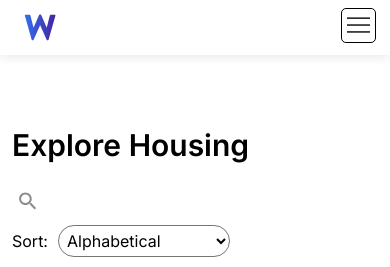
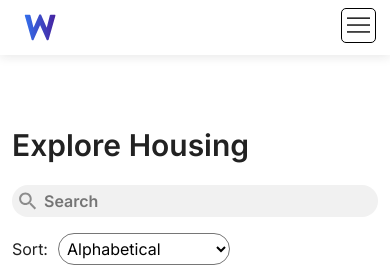
Before and after one commit to loolabs/waterpark, a Next.js app in the folder client/: page / in a window 390 px wide. Shown: the top 267 px of the page. Built offline with nearby package versions, Linux system fonts and the light colour scheme.

Commit message:
change breakpoint for searchbar for mobile, and change app font to dark grey

```diff
--- a/client/components/NavBar.tsx
+++ b/client/components/NavBar.tsx
@@ -38,7 +38,7 @@ const NavBarOption = styled.a<any>`
   ${(props: any) =>
     props.isActive &&
     css`
-      color: ${colours.black};
+      color: ${colours.darkGrey};
     `};
   margin: 0px 32px;
 
@@ -53,7 +53,7 @@ const NavBarOption = styled.a<any>`
   }
 
   &:hover {
-    color: ${colours.black};
+    color: ${colours.darkGrey};
     cursor: pointer;
   }
 `
--- a/client/components/SearchInput.tsx
+++ b/client/components/SearchInput.tsx
@@ -29,6 +29,13 @@ export const SearchInput = styled.input`
     width: 200px;
   }
 
+  @media ${smallerThan(width.mobile)} {
+    background-color: ${colours.neutralLight1};
+    padding-right: 12px;
+    margin-bottom: 8px;
+    width: 100%;
+  }
+
   :focus,
   :not(:placeholder-shown) {
     outline: none;
--- a/client/components/resource/ResourceList.tsx
+++ b/client/components/resource/ResourceList.tsx
@@ -9,6 +9,7 @@ import { SearchInput } from '../SearchInput'
 const ResourceListPage = styled.div`
   margin-top: 65px;
   margin-bottom: 24px;
+  color: ${colours.darkGrey};
 `
 
 const ResourceListGrid = styled.div`
--- a/client/styles/colours.ts
+++ b/client/styles/colours.ts
@@ -20,6 +20,7 @@ const greyLight3 = "#DDDDDD";
 
 const greyDark1 = "#8C8C8C";
 const greyDark2 = "#666666";
+const greyDark3 = "#222222";
 
 const tagColours = {
     'Community': '#FCF4B1',
@@ -48,6 +49,7 @@ export const colours = Object.freeze({
     secondary5: greenLight,
     black: black,
     white: white,
+    darkGrey: greyDark3,
     neutralLight1: greyLight1,
     neutralLight2: greyLight2,
     neutralLight3: greyLight3,
--- a/client/styles/typography.ts
+++ b/client/styles/typography.ts
@@ -57,7 +57,7 @@ export const PageTitle = styled.h1`
   font-weight: ${fontWeight.semiBold};
   font-size: ${desktopFontSize.h1};
   line-height: 120%;
-  color: ${colours.black};
+  color: ${colours.darkGrey};
   @media ${smallerThan(width.tablet)} {
     font-size: ${mobileFontSize.h1};
   }
```
